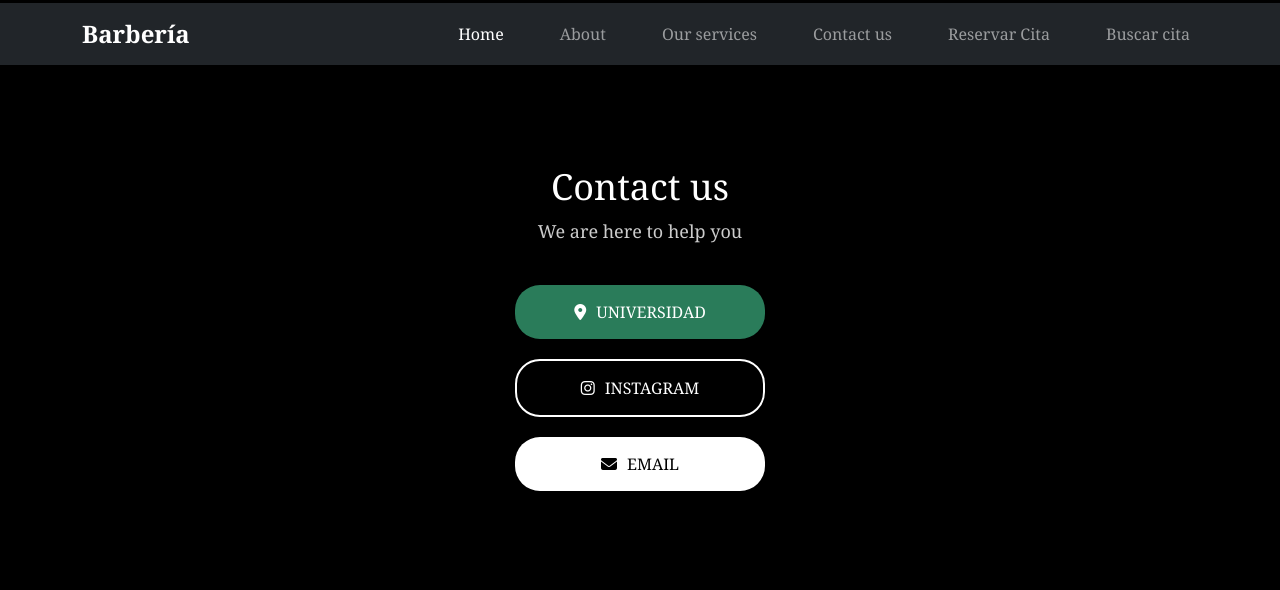
After one commit to Juanispluz/Baber-Shop, a Django app: page /contacto/ in a window 1280 px wide. The commit adds this page. Shown: the top 590 px of the page. Run offline with Django 5.2, Linux system fonts and the light colour scheme; some libraries are stand-ins or nearby versions.

Commit message:
Proyecto corregido y funcional

```diff
--- a/barbershop/static/css/styles.css
+++ b/barbershop/static/css/styles.css
@@ -258,3 +258,93 @@
         font-size: 0.9rem;
     }
 }
+
+/* Cambios de melissa */
+
+body {
+    margin: 0;
+    font-family: 'Segoe UI', Tahoma, Geneva, Verdana, sans-serif;
+    background-color: #fff;
+    color: #333;
+}
+
+header {
+    background-color: black;
+    color: white;
+    padding: 20px;
+    text-align: center;
+    font-size: 28px;
+    font-weight: bold;
+}
+
+nav {
+    background-color: white;
+    border-top: 3px solid black;
+    padding: 10px 0;
+    display: flex;
+    justify-content: center;
+}
+
+nav ul {
+    list-style: none;
+    display: flex;
+    gap: 40px;
+    margin: 0;
+    padding: 0;
+}
+
+nav ul li a {
+    text-decoration: none;
+    color: black;
+    font-size: 16px;
+    font-weight: 500;
+    transition: color 0.3s;
+}
+
+nav ul li a:hover {
+    color: #007BFF;
+}
+
+.grid-galeria {
+    display: grid;
+    grid-template-columns: repeat(auto-fit, minmax(300px, 1fr));
+    gap: 10px;
+    padding: 20px;
+}
+
+.card {
+    position: relative;
+    overflow: hidden;
+}
+
+.card img {
+    width: 100%;
+    height: auto;
+    display: block;
+    filter: brightness(60%);
+    transition: 0.3s ease;
+}
+
+.card:hover img {
+    filter: brightness(80%);
+    transform: scale(1.03);
+}
+
+.card-title {
+    position: absolute;
+    top: 50%;
+    left: 50%;
+    transform: translate(-50%, -50%);
+    color: white;
+    font-size: 24px;
+    font-weight: bold;
+    text-align: center;
+}
+
+footer {
+    background-color: black;
+    color: white;
+    text-align: center;
+    padding: 20px;
+    margin-top: 40px;
+}
--- a/barbershop/templates/base.html
+++ b/barbershop/templates/base.html
@@ -24,6 +24,7 @@
                     <li class="nav-item"><a class="nav-link" href="{% url 'servicios' %}">Our services</a></li>
                     <li class="nav-item"><a class="nav-link" href="{% url 'contacto' %}">Contact us</a></li>
                     <li class="nav-item"><a class="nav-link" href="{% url 'reservar_cita' %}">Reservar Cita</a></li>
+                    <li class="nav-item"><a class="nav-link" href="{% url 'buscar_citas' %}">Buscar cita</a></li>
                 </ul>
             </div>
         </div>
--- /dev/null
+++ b/barbershop/templates/contacto.html
@@ -0,0 +1,111 @@
+{% load static %}
+<!DOCTYPE html>
+<html lang="en">
+<head>
+  <meta charset="UTF-8" />
+  <meta name="viewport" content="width=device-width, initial-scale=1.0"/>
+  <title>MVP Barbería</title>
+  <link href="{% static 'bootstrap/css/bootstrap.min.css' %}" rel="stylesheet">
+  <link href="{% static 'css/styles.css' %}" rel="stylesheet">
+
+  <!-- Estilos integrados -->
+  <style>
+    * {
+      margin: 0;
+      padding: 0;
+      box-sizing: border-box;
+    }
+
+    body {
+      font-family: 'Georgia', serif;
+      background-color: black;
+      color: white;
+    }
+
+
+
+    .contact-section {
+      text-align: center;
+      padding: 100px 20px;
+    }
+
+    .contact-section h1 {
+      font-size: 36px;
+      margin-bottom: 10px;
+    }
+
+    .contact-section p {
+      margin-bottom: 40px;
+      font-size: 18px;
+      color: #ccc;
+    }
+
+    .contact-buttons {
+      display: flex;
+      flex-direction: column;
+      align-items: center;
+      gap: 20px;
+    }
+
+    .btn {
+      display: flex;
+      align-items: center;
+      justify-content: center;
+      gap: 10px;
+      padding: 15px 30px;
+      border: none;
+      border-radius: 25px;
+      font-size: 16px;
+      text-decoration: none;
+      color: black;
+      width: 250px;
+      transition: transform 0.2s ease;
+    }
+
+    .btn:hover {
+      transform: scale(1.05);
+    }
+
+    .facebook {
+      background-color: #2a7c5a;
+      color: white;
+    }
+
+    .instagram {
+      background-color: black;
+      border: 2px solid white;
+      color: white;
+    }
+
+    .email {
+      background-color: white;
+      color: black;
+    }
+  </style>
+
+  <!-- Íconos -->
+  <link rel="stylesheet" href="https://cdnjs.cloudflare.com/ajax/libs/font-awesome/6.5.0/css/all.min.css">
+</head>
+<body>
+
+    {% include 'navbar.html' %}
+
+  <section class="contact-section">
+    <h1>Contact us</h1>
+    <p>We are here to help you</p>
+
+    <div class="contact-buttons">
+      <a href="https://www.google.com/maps/place/Universidad+Cooperativa+De+Colombia" class="btn facebook">
+        <i class="fas fa-map-marker-alt"></i> UNIVERSIDAD
+      </a>
+      <a href="https://www.instagram.com/" class="btn instagram">
+        <i class="fab fa-instagram"></i> INSTAGRAM
+      </a>
+      <a href="mailto:example@example.com" class="btn email">
+        <i class="fas fa-envelope"></i> EMAIL
+      </a>
+    </div>
+  </section>
+  <script src="{% static 'bootstrap/js/bootstrap.bundle.min.js' %}"></script>
+</body>
+</html>
--- a/barbershop/templates/navbar.html
+++ b/barbershop/templates/navbar.html
@@ -11,6 +11,7 @@
                 <li class="nav-item"><a class="nav-link" href="{% url 'servicios' %}">Our services</a></li>
                 <li class="nav-item"><a class="nav-link" href="{% url 'contacto' %}">Contact us</a></li>
                 <li class="nav-item"><a class="nav-link" href="{% url 'reservar_cita' %}">Reservar Cita</a></li>
+                <li class="nav-item"><a class="nav-link" href="{% url 'buscar_citas' %}">Buscar cita</a></li>
             </ul>
         </div>
     </div>
--- a/barbershop/urls.py
+++ b/barbershop/urls.py
@@ -8,10 +8,11 @@
     path("contacto/", views.contacto, name="contacto"),
 
     # Citas
-    path("cancelar-cita/<int:cita_id>/", views.cancelar_cita, name="cancelar_cita"),
-    path('modificar-cita/<int:cedula_usuario>/', views.modificar_cita, name='modificar_cita'),
+    path('eliminar-cita/<int:cita_id>/', views.eliminar_cita, name='eliminar_cita'),
+    path('formulario-editar-cita/<int:cedula_usuario>/', views.formulario_editar_cita, name='formulario_editar_cita'),
     path('reservar/', views.reservar_cita, name='reservar_cita'),
     path('reserva-exitosa/', views.reserva_exitosa, name='reserva_exitosa'),
+    path('buscar-citas/', views.buscar_citas, name='buscar_citas'),
 
     # Servicios de spa/relajación
     path('services/', views.index, name='services'),
--- a/barbershop/views.py
+++ b/barbershop/views.py
@@ -1,10 +1,11 @@
 from django.shortcuts import render, get_object_or_404, redirect
 from .models import *
-from django.http import JsonResponse
+from django.http import JsonResponse, HttpResponseRedirect
 from django.views.decorators.http import require_http_methods
 import json
 from datetime import datetime
 from django.contrib import messages
+from django.urls import reverse
 
 def index(request):
     return render(request, 'index.html')
@@ -19,18 +20,60 @@
 def contacto(request):
     return render(request, 'contacto.html')
 
-def cancelar_cita(request, cita_id):
+def buscar_citas(request):
+    citas = None
+    cedula = request.GET.get('cedula')
+
+    if cedula:
+        try:
+            usuario = Usuario.objects.get(cedula=cedula)
+            citas = Cita.objects.filter(usuario=usuario)
+        except Usuario.DoesNotExist:
+            messages.error(request, 'Usuario no encontrado')
+        except Exception as e:
+            messages.error(request, f'Error: {str(e)}')
+
+    return render(request, 'buscar_cita.html', {'citas': citas, 'cedula': cedula})
+
+def eliminar_cita(request, cita_id):
+    cita = get_object_or_404(Cita, id=cita_id)
+    cedula = cita.usuario.cedula
+    cita.delete()
+    messages.success(request, 'Cita eliminada correctamente')
+    return redirect(f'/buscar-citas/?cedula={cedula}')
+
+
+
+def formulario_editar_cita(request, cedula_usuario):
+    cita_id = request.GET.get('cita_id')
+    cita = get_object_or_404(Cita, id=cita_id, usuario__cedula=cedula_usuario)
+
     if request.method == 'POST':
-        cita = get_object_or_404(Cita, id=cita_id)
+        fecha = request.POST.get('fecha')
+        hora = request.POST.get('hora')
+        barbero_id = request.POST.get('barbero')
 
-        if request.user != cita.usuario:
-            return JsonResponse({'error': 'No tienes permiso para cancelar esta cita.'}, status=403)
+        nuevo_barbero = get_object_or_404(Usuario, cedula=barbero_id, rol='B')
 
-        cita.estado = 'C'
-        cita.save()
-        return JsonResponse({'mensaje': 'Cita cancelada correctamente'})
+        # Verificar disponibilidad del nuevo barbero
+        if Cita.objects.filter(barbero=nuevo_barbero, fecha=fecha, hora=hora).exclude(id=cita.id).exists():
+            messages.error(request, 'El barbero no está disponible en ese horario')
+        else:
+            cita.fecha = fecha
+            cita.hora = hora
+            cita.barbero = nuevo_barbero
+            cita.save()
+            messages.success(request, 'Cita actualizada correctamente')
+            return HttpResponseRedirect(
+                reverse('formulario_editar_cita', args=[cedula_usuario]) + f'?cita_id={cita.id}'
+            )
 
-    return JsonResponse({'error': 'Método no permitido.'}, status=405)
+    barberos = Usuario.objects.filter(rol='B')
+    return render(request, 'formulario_editar_cita.html', {
+        'cita': cita,
+        'barberos': barberos
+    })
+
 
 @require_http_methods(["PUT"])
 def modificar_cita(request, cedula_usuario):
@@ -67,29 +110,46 @@
     except Exception as e:
         return JsonResponse({'error': str(e)}, status=400)
 
+
 def reservar_cita(request):
     if request.method == 'POST':
         try:
             # Obtener datos del formulario
-            usuario_id = request.POST.get('usuario')
+            cedula = request.POST.get('cedula')
+            nombre_completo = request.POST.get('nombre_completo')
             barbero_id = request.POST.get('barbero')
             servicio_id = request.POST.get('servicio')
             fecha = request.POST.get('fecha')
             hora = request.POST.get('hora')
 
-            # Validar y crear la cita
-            usuario = get_object_or_404(Usuario, cedula=usuario_id)
+            # Validar nombre completo
+            nombre_partes = nombre_completo.strip().split()
+            if len(nombre_partes) < 2:
+                messages.error(request, 'Por favor ingrese nombre y apellido.')
+                raise ValueError("Nombre incompleto")
+
+            nombre = nombre_partes[0]
+            apellido = ' '.join(nombre_partes[1:])
+
+            # Buscar o crear el usuario
+            usuario, creado = Usuario.objects.get_or_create(
+                cedula=cedula,
+                defaults={
+                    'nombre': nombre,
+                    'apellido': apellido,
+                    'rol': 'U',
+                    'password':('usuario123')  # Contraseña cifrada por defecto
+                }
+            )
+
+            # Obtener barbero y servicio
             barbero = get_object_or_404(Usuario, cedula=barbero_id, rol='B')
             servicio = get_object_or_404(Servicios, id=servicio_id)
 
             # Verificar disponibilidad
             if Cita.objects.filter(barbero=barbero, fecha=fecha, hora=hora).exists():
                 messages.error(request, 'El barbero no está disponible en ese horario')
-                return render(request, 'reserva_form.html', {
-                    'barberos': Usuario.objects.filter(rol='B'),
-                    'servicios': Servicios.objects.all(),
-                    'usuarios': Usuario.objects.filter(rol='U')  # Asegúrate de pasar los usuarios
-                })
+                raise ValueError("Horario ocupado")
 
             # Crear la cita
             Cita.objects.create(
@@ -106,17 +166,11 @@
 
         except Exception as e:
             messages.error(request, f'Error al reservar cita: {str(e)}')
-            return render(request, 'reserva_form.html', {
-                'barberos': Usuario.objects.filter(rol='B'),
-                'servicios': Servicios.objects.all(),
-                'usuarios': Usuario.objects.filter(rol='U')
-            })
 
-    # Si es GET, mostrar formulario con datos necesarios
+    # Si es GET o en caso de error
     return render(request, 'reserva_form.html', {
         'barberos': Usuario.objects.filter(rol='B'),
         'servicios': Servicios.objects.all(),
-        'usuarios': Usuario.objects.filter(rol='U')
     })
 
 def reserva_exitosa(request):
```
Also changed, not shown: barbershop/templates/buscar_cita.html (added, +61 -0 lines), barbershop/templates/formulario_editar_cita.html (added, +53 -0 lines), barbershop/templates/reserva_form.html (+8 -7 lines), barbershop/scripts.py (renamed from scripts.py), db.sqlite3.
